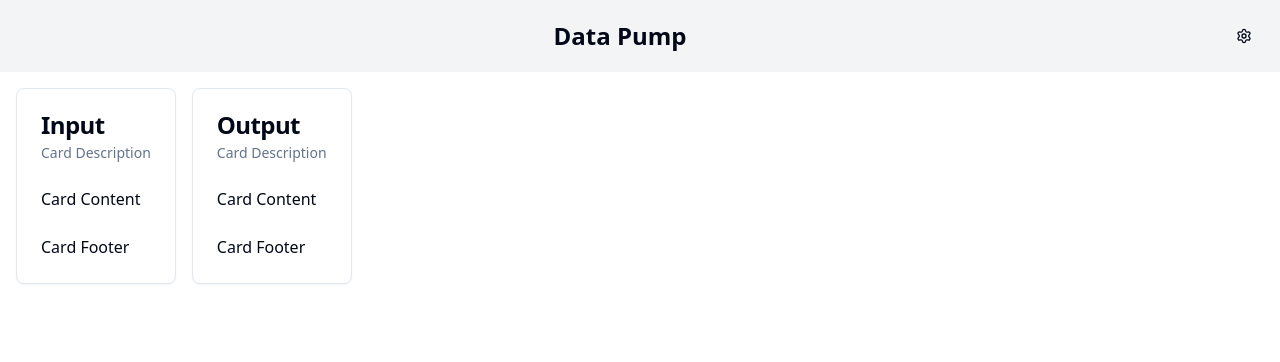
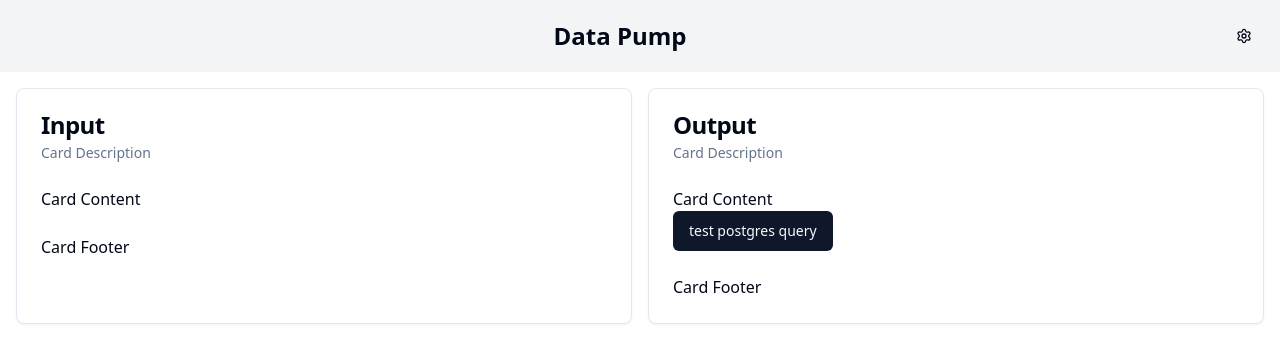
Before and after one commit to burggraf/datapump, a SvelteKit app: page / in a window 1280 px wide. Shown: the top 362 px of the page. Built offline with nearby package versions, Linux system fonts and the light colour scheme.

Commit message:
new UI WIP

```diff
--- a/src/routes/+page.svelte
+++ b/src/routes/+page.svelte
@@ -1,20 +1,33 @@
 <script lang="ts">
-  import { Button } from '$lib/components/ui/button';
-  import { Settings } from 'lucide-svelte';
+	import { Button } from "$lib/components/ui/button";
+	import { Settings } from "lucide-svelte";
 	import * as Card from "$lib/components/ui/card";
+	import { executePostgresQuery } from "$lib/services/postgres.svelte";
 	let open = $state(false);
+	const testPostgres = async () => {
+		const { data, error } = await executePostgresQuery(
+			"postgres://postgres:postgres@localhost:5432/postgres",
+			"SELECT * FROM pg_catalog.pg_tables"
+		);
+		if (error) {
+			console.error(error);
+			return;
+		} else {
+			console.log(data);
+			document.getElementById("output").innerText = JSON.stringify(data, null, 2);
+		}
+	};
 </script>
 
-<header class="bg-gray-100 p-4 flex items-center justify-between">
-  <h1 class="text-2xl font-bold text-center flex-grow">Data Pump</h1>
-  <Button variant="ghost" size="icon" onclick={() => open = true}>
+<header class="flex items-center justify-between bg-gray-100 p-4">
+	<h1 class="flex-grow text-center text-2xl font-bold">Data Pump</h1>
+	<Button variant="ghost" size="icon" onclick={() => (open = true)}>
 		<Settings class="h-6 w-6" />
 	</Button>
 </header>
 
-
 <div class="flex gap-4 p-4">
-  <Card.Root>
+	<Card.Root class="w-1/2">
 		<Card.Header>
 			<Card.Title>Input</Card.Title>
 			<Card.Description>Card Description</Card.Description>
@@ -27,13 +40,15 @@
 		</Card.Footer>
 	</Card.Root>
 
-  <Card.Root>
+	<Card.Root class="w-1/2">
 		<Card.Header>
 			<Card.Title>Output</Card.Title>
 			<Card.Description>Card Description</Card.Description>
 		</Card.Header>
 		<Card.Content>
 			<p>Card Content</p>
+			<Button onclick={testPostgres}>test postgres query</Button>
+			<div id="output"></div>
 		</Card.Content>
 		<Card.Footer>
 			<p>Card Footer</p>
```
Also changed, not shown: 1 other file (tests, documents, lock files or other folders). Lines whose indentation alone changed are shown as unchanged.
